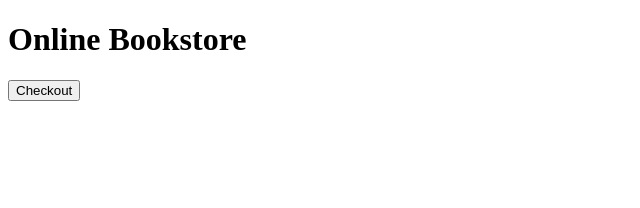
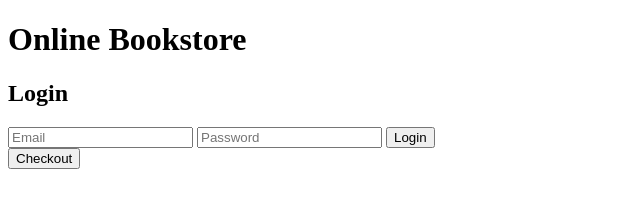
Before and after one commit to Swatzell/bookstoreapp, a website: page frontend/index.html in a window 1280 px wide. Shown: the whole page, without its empty margins (0-640 px from the left). Drawn offline with Linux system fonts and the light colour scheme; no server answers.

Commit message:
add html for login

```diff
--- a/frontend/index.html
+++ b/frontend/index.html
@@ -8,6 +8,12 @@
 </head>
 <body>
     <h1>Online Bookstore</h1>
+    <div id="auth">
+        <h2>Login</h2>
+        <input type="email" id="email" placeholder="Email">
+        <input type="password" id="password" placeholder="Password">
+        <button onclick="login()">Login</button>
+    </div>
     <div id="books"></div>
     <div id="cart"></div>
     <button onclick="checkout()">Checkout</button>
```
